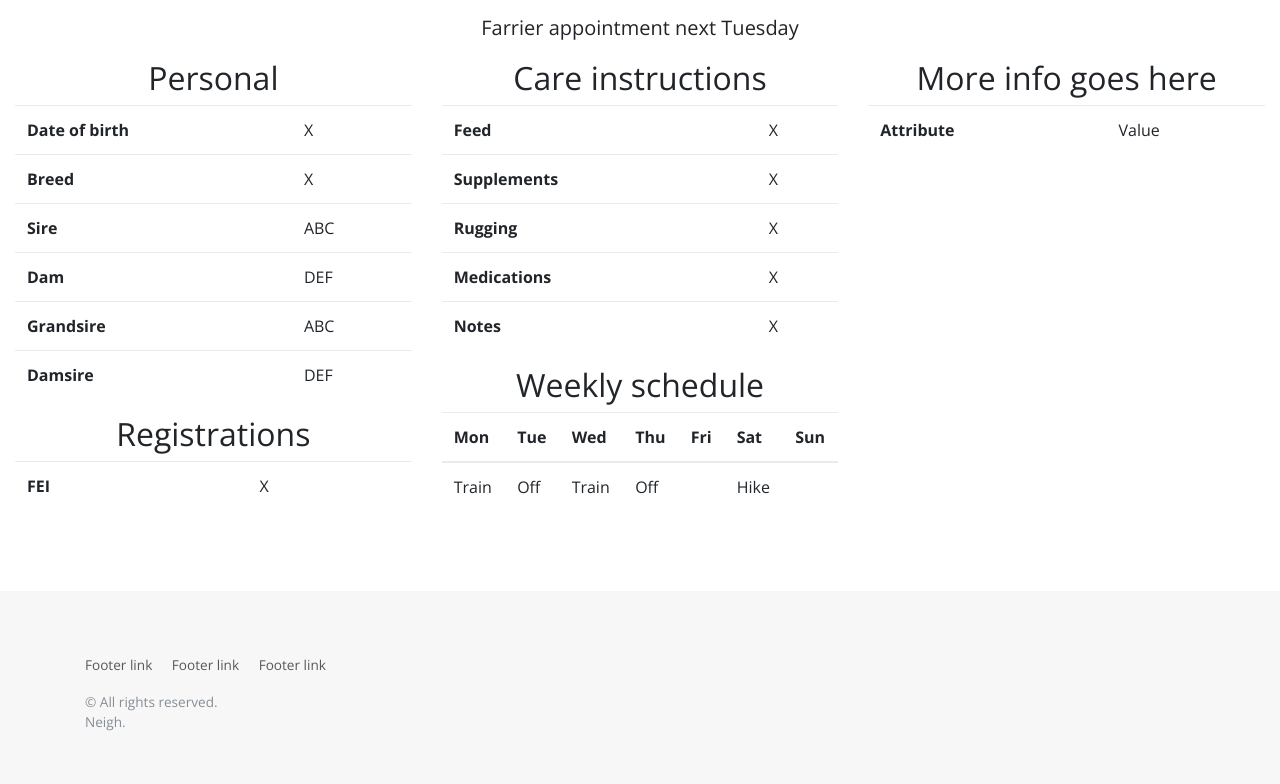
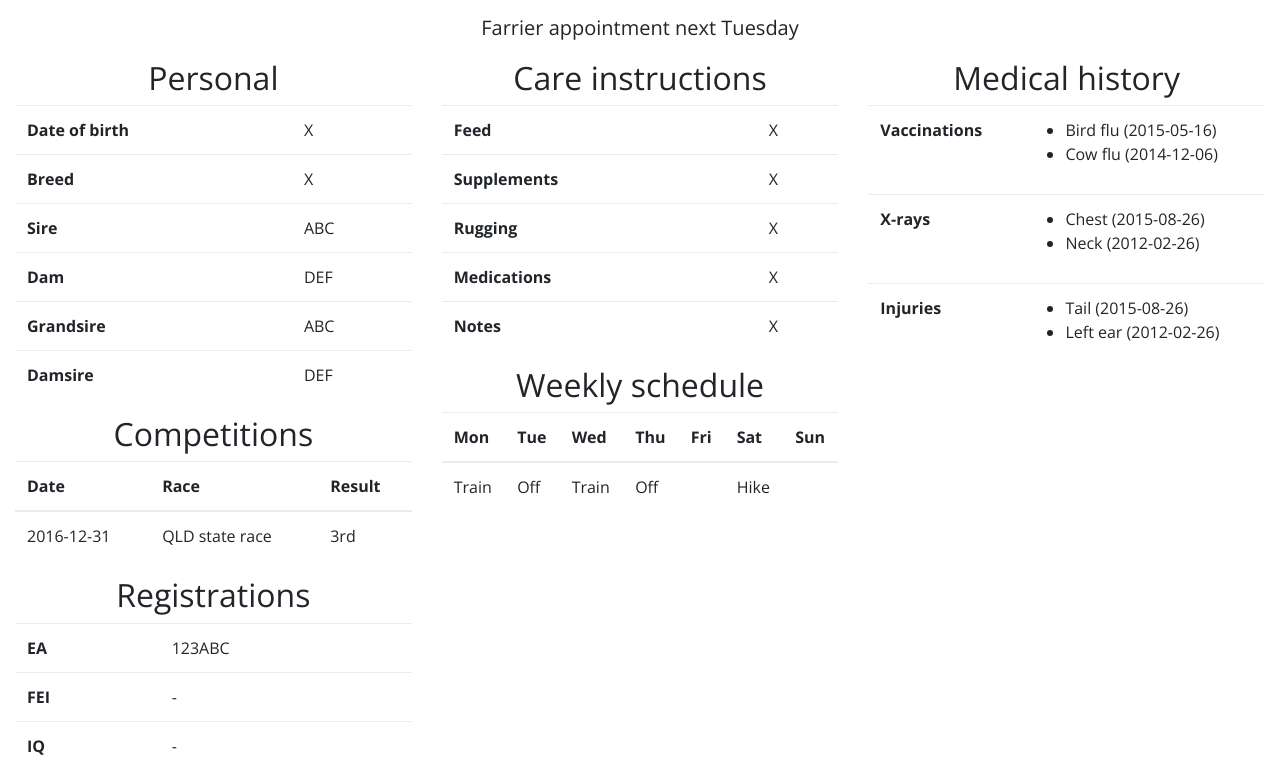
Before and after one commit to auswade/-pegasusStartup2017, a plain HTML site: page profile/index.html in a window 1280 px wide. Shown: the part 696-1480 px from the top of the page. Drawn offline with nearby package versions, Linux system fonts and the light colour scheme.

Commit message:
one-page profile with lots of data

```diff
--- a/profile/index.html
+++ b/profile/index.html
@@ -80,12 +80,37 @@
 						</tr>
 						</tbody>
 					</table>
+					<h2 class="text-center">Competitions</h2>
+					<table class="table">
+						<thead>
+							<tr>
+								<th>Date</th>
+								<th>Race</th>
+								<th>Result</th>
+							</tr>
+						</thead>
+						<tbody>
+							<tr>
+								<td>2016-12-31</td>
+								<td>QLD state race</td>
+								<td>3rd</td>
+							</tr>
+						</tbody>
+					</table>
 					<h2 class="text-center">Registrations</h2>
 					<table class="table">
 						<tbody>
 							<tr>
+								<th scope="row">EA</th>
+								<td>123ABC</td>
+							</tr>
+							<tr>
 								<th scope="row">FEI</th>
-								<td>X</td>
+								<td>-</td>
+							</tr>
+							<tr>
+								<th scope="row">IQ</th>
+								<td>-</td>
 							</tr>
 						</tbody>
 					</table>
@@ -143,12 +168,35 @@
 					</table>
 				</div>
 				<div class="col-md-4">
-					<h2 class="text-center">More info goes here</h2>
+					<h2 class="text-center">Medical history</h2>
 					<table class="table">
 						<tbody>
 						<tr>
-							<th scope="row">Attribute</th>
-							<td>Value</td>
+							<th scope="row">Vaccinations</th>
+							<td>
+								<ul>
+									<li>Bird flu (2015-05-16)</li>
+									<li>Cow flu (2014-12-06)</li>
+								</ul>
+							</td>
+						</tr>
+						<tr>
+							<th scope="row">X-rays</th>
+							<td>
+								<ul>
+									<li>Chest (2015-08-26)</li>
+									<li>Neck (2012-02-26)</li>
+								</ul>
+							</td>
+						</tr>
+						<tr>
+							<th scope="row">Injuries</th>
+							<td>
+								<ul>
+									<li>Tail (2015-08-26)</li>
+									<li>Left ear (2012-02-26)</li>
+								</ul>
+							</td>
 						</tr>
 						</tbody>
 					</table>
```
